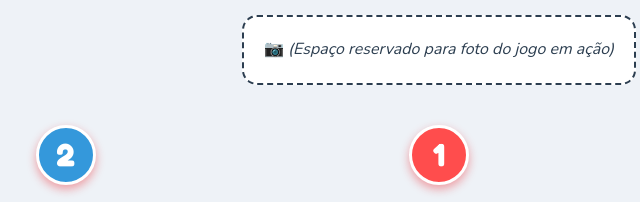
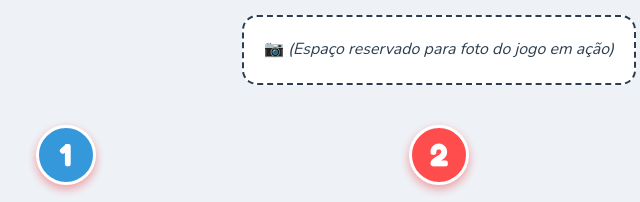
Before and after one commit to carlosbetos/sitetudoesom, a plain HTML site: page index.html in a window 1280 px wide. Shown: the part 1440-1642 px from the top of the page, 201-841 px from the left. Drawn offline with nearby package versions, Linux system fonts and the light colour scheme.

Commit message:
Update index.html

```diff
--- a/index.html
+++ b/index.html
@@ -398,12 +398,12 @@
             <div class="steps-container">
 
                  <div class="step-item">
-                    <div class="step-number" style="background-color: var(--cor-azul);">2</div>
+                    <div class="step-number" style="background-color: var(--cor-azul);">1</div>
                     <h3>Ouviu</h3>
                     <p>O App diz a palavra <strong>som real</strong> </p>
                 </div>
                 <div class="step-item">
-                    <div class="step-number">1</div>
+                    <div class="step-number">2</div>
                     <h3>Escaneou</h3>
                     <p>Aponte a câmera do App para o <strong>QR Code</strong> no tabuleiro ou carta.</p>
                 </div>
```
